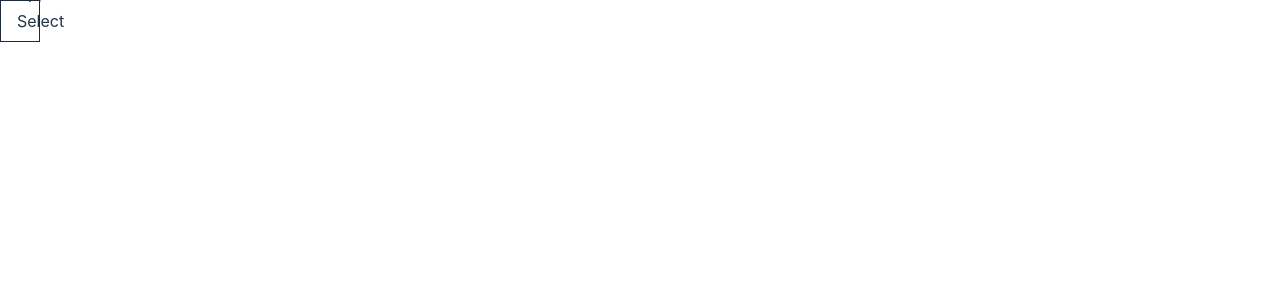
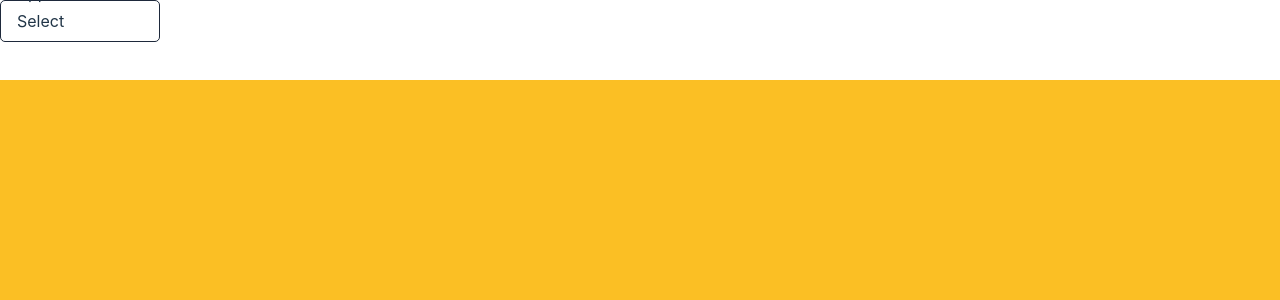
Before and after one commit to coalitionio/web_client, a React (Vite) app: page / in a window 1280 px wide. Shown: the top 300 px of the page. Built offline with nearby package versions, Linux system fonts and the light colour scheme.

Commit message:
[Setup] cont

```diff
--- a/src/components/common/select/Select.tsx
+++ b/src/components/common/select/Select.tsx
@@ -1,59 +1,98 @@
+import { VariantProps, cva } from "class-variance-authority";
+import { AnimatePresence, motion } from "framer-motion";
 import React, {
-  Children,
   HTMLAttributes,
-  ReactElement,
+  LegacyRef,
   ReactNode,
+  RefObject,
   useEffect,
+  useMemo,
+  useRef,
   useState,
 } from "react";
-import { VariantProps, cva } from "class-variance-authority";
-import { AnimatePresence, motion } from "framer-motion";
-const selectStyle = cva("relative",{
-  variants:{
-    variant : {
+import { deepEqual } from "@/utils/dataHelper";
+import { useDetectOutside } from "@ui/hooks";
 
-    },
-    outline : {
-      primary : "",
-      secondary : "",
-      accent : ""
-    },
-    background : {
+const selectStyle = cva("relative", {
+  variants: {
+    variant: {},
+    outline: {
       primary: "",
       secondary: "",
-      accent : ""
+      accent: "",
+    },
+    background: {
+      primary: "",
+      secondary: "",
+      accent: "",
+    },
+  },
+});
+type SelectStyleProps = VariantProps<typeof selectStyle>;
+interface SelectTypeProps
+  extends Omit<SelectStyleProps, "outline" | "background"> {
+  theme?: `${NonNullable<SelectStyleProps["outline"]>}/${NonNullable<
+    SelectStyleProps["background"]
+  >}`;
 }
-  }
-});
-type SelectStyleProps =VariantProps<typeof selectStyle>;
-interface SelectTypeProps extends Omit<SelectStyleProps, "outline" | "background" >{
-    theme : `${NonNullable<SelectStyleProps["outline"]>}/${NonNullable<SelectStyleProps['background']>}`
-}
-interface SelectProps<T> extends HTMLAttributes<HTMLDivElement>, SelectTypeProps{
+interface SelectProps<T>
+  extends Omit<HTMLAttributes<HTMLDivElement>, "onChange">,
+    SelectTypeProps {
   className?: string;
   // children?: ReactNode[];
+  label?: ReactNode;
   children: ReactNode;
-  onChange: (value: any) => void;
+  multiple?: boolean;
+  onChange: (value: T) => void;
 }
 
-const Select= <T,>({
+const Select = <T,>({
   className,
-  theme,
+  theme = "primary/secondary",
   children,
+  label,
+  multiple = false,
   onChange,
   ...props
-}: SelectProps<T>) => {
+}: SelectProps<string>) => {
   const [dropdown, setDropdown] = useState<boolean>(false);
-  const handleChange = (event: any) => {
-    console.log(event);
+  /**
+   * T , T[]
+   */
+  const [valueDisplay, setValueDisplay] = useState<JSX.Element | JSX.Element[]>(
+    ()=>{
+      if(multiple) return [] as any
+    }
+  );
+  const ref = useRef();
+  useDetectOutside({
+    ref,onOutsideClick : ()=>{
+      setDropdown(false)
+    }
+  })
+  const handleChange = (value: string, display: JSX.Element) => {
+    if (multiple && Array.isArray(valueDisplay)) {
+      console.log(valueDisplay.includes(display) );
 
-    onChange(event.target.value);
+      setValueDisplay(!valueDisplay.includes(display) ? [...valueDisplay, display] : valueDisplay.filter((v)=>v.key === display.key ));
+    } else {
+      setValueDisplay(display);
+    }
+    setDropdown(false)
+    onChange(value);
   };
-
+  const renderValue = useMemo(() => {
+    if (Array.isArray(valueDisplay)) {
+      return valueDisplay.map((value) => value);
+    } else {
+      return valueDisplay;
+    }
+  }, [valueDisplay]);
   return (
-    <div className="cursor-pointer relative px-4 p-2 border-slate-800 border w-full">
-        <label htmlFor="hidden" className="cursor-pointer relative z-[2]">
-          Select
+    <div ref={ref as any} className={`cursor-pointer relative px-4 p-2 border-slate-800 border w-full focus-within:border-blue-500 rounded-sm ${className}`} {...props}>
+      <label
+        htmlFor="hidden"
+        className="cursor-pointer absolute z-[2] w-full h-full block top-0 left-0">
       </label>
       <input
         aria-hidden="true"
@@ -65,25 +104,27 @@ const Select= <T,>({
           setDropdown(!dropdown);
         }}
         />
-
+        {renderValue || label}
       <AnimatePresence>
         {dropdown && (
-          <motion.div
-            initial={{ opacity: 0, y: '50%' }}
-            animate={{ opacity: 1, y: '100%' }}
-            exit={{ opacity: 0, y: '50%' }}
+          <motion.ul
+            initial={{ opacity: 0, y: "50%" }}
+            animate={{ opacity: 1, y: "100%" }}
+            exit={{ opacity: 0, y: "50%" }}
             transition={{ duration: 0.2 }}
-            className="py-2 px-6 absolute shadow-sm bottom-0 left-0 w-full">
+            className="py-2 px-0 absolute shadow-md bottom-0 left-0 w-full list-style-none">
             {React.Children.map(children, (child) => {
               if (React.isValidElement(child)) {
                 return React.cloneElement<any>(child, {
-                  onClick: handleChange as any,
-                  // selected: child.props.value === value,
+                  onClick: (value: any) =>
+                    handleChange(value, child.props.children),
+                  value: child.props.value,
+                  // selected:true
                 });
               }
               return child;
             })}
-          </motion.div>
+          </motion.ul>
         )}
       </AnimatePresence>
       {/* {children?.map((child) => child)} */}
--- /dev/null
+++ b/src/components/common/select/SelectItem.tsx
@@ -0,0 +1,26 @@
+import React, { HTMLAttributes, ReactNode } from "react";
+
+export interface SelectItemProps<T>
+  extends Omit<HTMLAttributes<HTMLLIElement>, "onClick"> {
+  value: T;
+  children: ReactNode;
+  selected?: boolean
+  onClick?: (value: T) => void;
+}
+
+const SelectItem = <T,>({
+  onClick,
+  value,
+  children,
+  className,
+  selected =false,
+  ...props
+}: SelectItemProps<T>) => {
+  return (
+    <li className={`${selected ? "bg-slate-100":""} hover:bg-slate-100 py-2 px-4 ${className}`} {...props} onClick={() => onClick?.(value)}>
+      {children}
+    </li>
+  );
+};
+
+export default SelectItem;
--- a/src/components/layout/LandingLayout.tsx
+++ b/src/components/layout/LandingLayout.tsx
@@ -1,30 +1,43 @@
 import { Select } from "@ui/common/select";
+import SelectItem from "@ui/common/select/SelectItem";
 import React from "react";
+import Draggable from "react-draggable";
 import { useTranslation } from "react-i18next";
 import { Outlet } from "react-router-dom";
-import styled from "styled-components"
-
+import styled from "styled-components";
 
 const LandingLayout = () => {
   const t = useTranslation();
   const test = ["1", "2", "3"];
   return (
-    <div>
+    <>
       <header className="w-full h-20 ">
-        <div className="w-10">
-
-        <Select className="" onChange={(value) => console.log(value)}>
-          {test.map((t) => {
-            return <span>Hello {t}</span>;
-          })}
-
-        </Select>
+        <div className="w-[10rem]">
+          <Draggable
+            axis="x"
+            handle=".handle"
+            defaultPosition={{ x: 0, y: 0 }}
+            grid={[25, 25]}
+            scale={1}>
+            <Select
+              label="Select"
+              className=""
+              onChange={(value) => console.log(value)}>
+              {test.map((t, i) => {
+                return (
+                  <SelectItem value={i} key={i}>
+                    {t}
+                  </SelectItem>
+                );
+              })}
+            </Select>
+          </Draggable>
         </div>
       </header>
-      <main>
+      <main className="w-full h-full bg-amber-400">
         <Outlet></Outlet>
       </main>
-    </div>
+    </>
   );
 };
 
--- a/src/index.css
+++ b/src/index.css
@@ -28,6 +28,8 @@ a:hover {
 
 body {
   margin: 0;
+  max-width: 100vw;
+  height: 100vh;
 }
 
 h1 {
@@ -53,7 +55,10 @@ button:focus,
 button:focus-visible {
   outline: 4px auto -webkit-focus-ring-color;
 }
-
+#root {
+  height: 100%;
+  width: 100%;
+}
 @media (prefers-color-scheme: light) {
   :root {
     color: #213547;
--- /dev/null
+++ b/src/utils/dataHelper/dataHelper.ts
@@ -0,0 +1,37 @@
+export function deepEqual(obj1: any, obj2: any) {
+  // Check if the objects are of the same type
+  if (typeof obj1 !== typeof obj2) {
+    return false;
+  }
+
+  // Handle primitive values and null
+  if (obj1 === obj2) {
+    return true;
+  }
+
+  // Check if either object is null or undefined
+  if (
+    obj1 === null ||
+    obj2 === null ||
+    obj1 === undefined ||
+    obj2 === undefined
+  ) {
+    return false;
+  }
+
+  // Check if the objects have a different number of properties
+  const keys1 = Object.keys(obj1);
+  const keys2 = Object.keys(obj2);
+  if (keys1.length !== keys2.length) {
+    return false;
+  }
+
+  // Recursively compare each property
+  for (const key of keys1) {
+    if (!deepEqual(obj1[key], obj2[key])) {
+      return false;
+    }
+  }
+
+  return true;
+}
--- /dev/null
+++ b/src/utils/dataHelper/index.ts
@@ -0,0 +1 @@
+export { deepEqual } from "./dataHelper";
--- a/tailwind.config.js
+++ b/tailwind.config.js
@@ -27,11 +27,16 @@ export default {
         144: "36rem",
       },
       borderRadius: {
-        sm: "2rem",
+        sm: "5px",
         md: "2rem",
         lg: "3rem",
         full: "50%",
       },
+      height :{
+        "header-sm": "10rem",
+        "header-md": "12rem",
+        "header-lg": "15rem",
+      }
     },
   },
   plugins: [],
--- a/tsconfig.json
+++ b/tsconfig.json
@@ -20,7 +20,8 @@
     "noFallthroughCasesInSwitch": true,
     "baseUrl": ".",
     "paths": {
-      "@ui/*": ["./src/components/*"]
+      "@ui/*": ["./src/components/*"],
+      "@/*": ["./src/*"]
     }
   },
   "include": ["src", "*.d.ts"],
--- a/vite.config.ts
+++ b/vite.config.ts
@@ -16,6 +16,7 @@ export default defineConfig({
   resolve: {
     alias: {
       "@ui": "/src/components/",
+      "@": "/src",
     },
   },
 });
```
Also changed, not shown: src/components/common/select/type.ts (added). Lines whose indentation alone changed are shown as unchanged.
